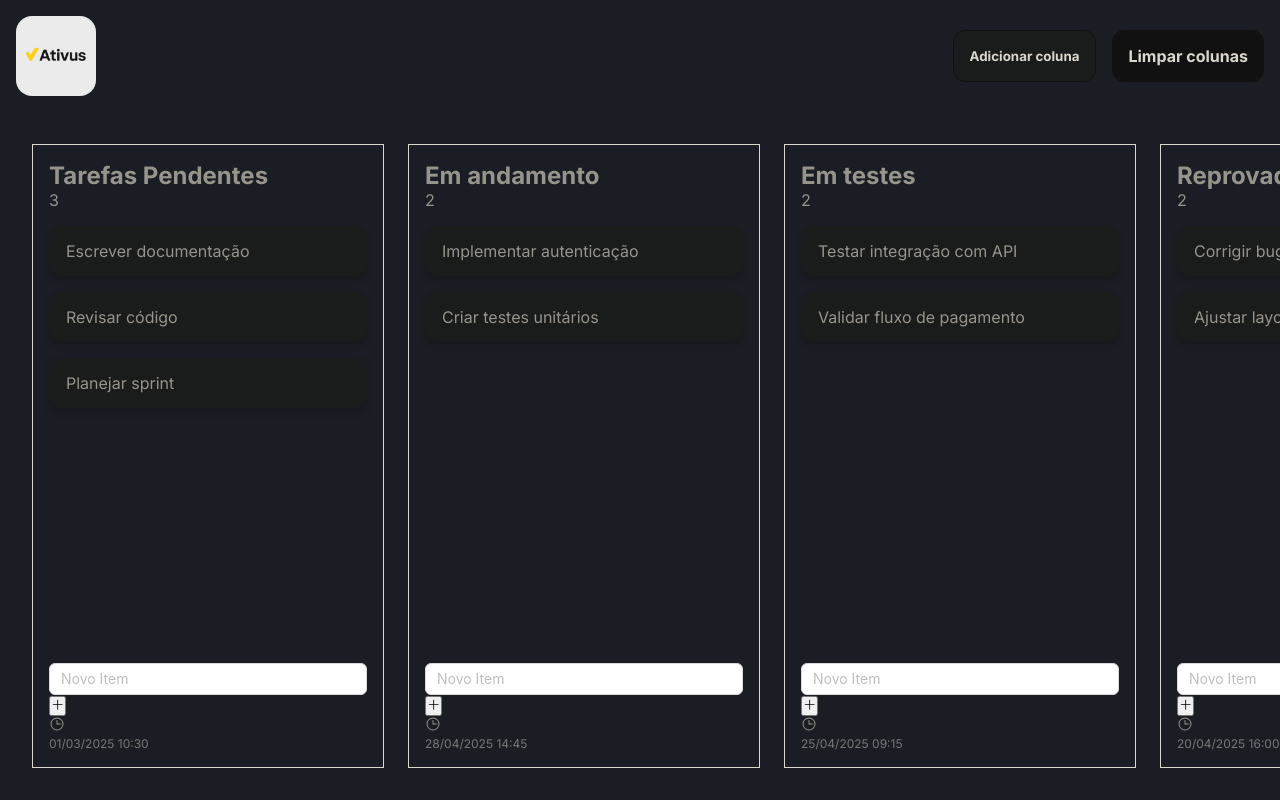
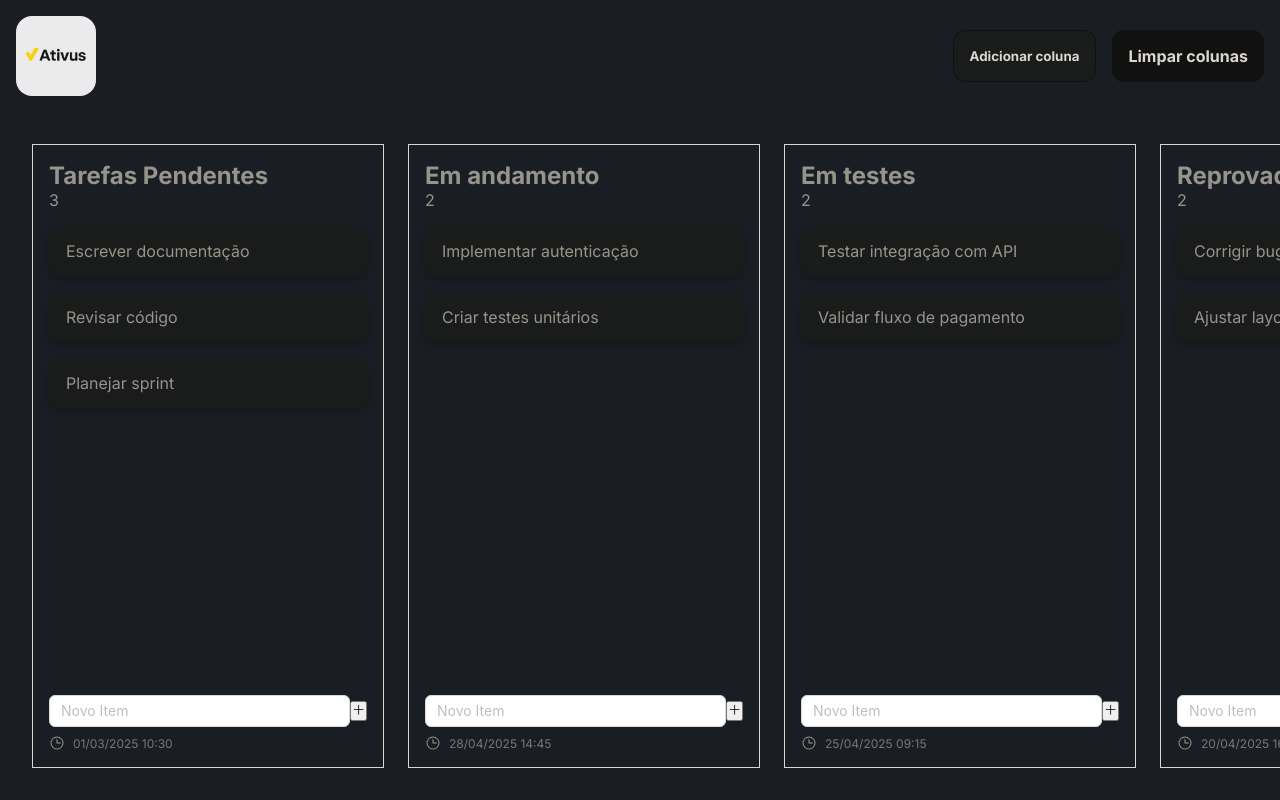
Before and after one commit to RafaelHDSV/Ativus, a React (Vite) app: page / in a window 1280 px wide. Built offline with nearby package versions, Linux system fonts and the light colour scheme.

Commit message:
fix: improve layout of input and timestamp in column component

```diff
--- a/src/components/Column/Column.tsx
+++ b/src/components/Column/Column.tsx
@@ -126,16 +126,18 @@ export default function Column({ column, setColumns }: IColumnProps) {
             input.value = ''
           }}
         >
-          <Input name='newItem' placeholder='Novo Item' />
-          <button type='submit'>
-            <Plus />
-          </button>
+          <div style={{ display: 'flex', alignItems: 'center' }}>
+            <Input name='newItem' placeholder='Novo Item' />
+            <button type='submit'>
+              <Plus />
+            </button>
+          </div>
         </form>
 
-        <>
+        <div style={{ display: 'flex', alignItems: 'center', marginTop: '0.5rem', gap: '0.5rem' }}>
           <Clock />
           <p style={{ fontSize: '0.75rem', color: '#777' }}>{column.lastUpdated}</p>
-        </>
+        </div>
       </div>
     </div>
   )
```
